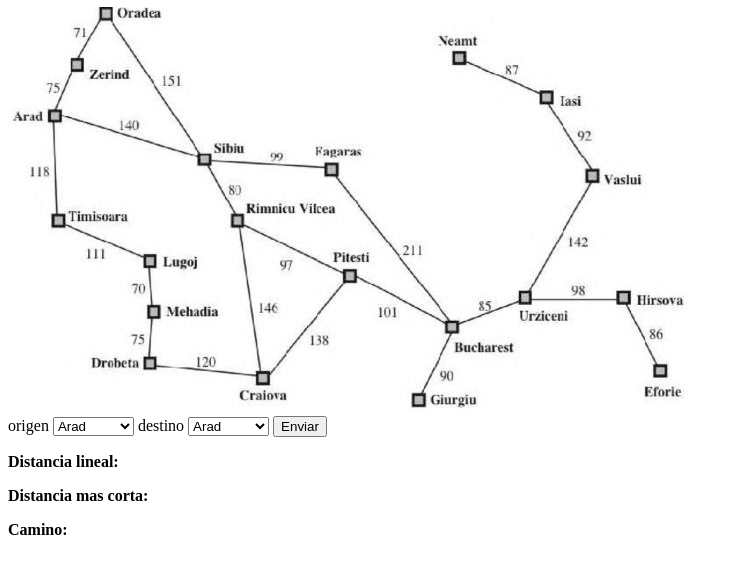
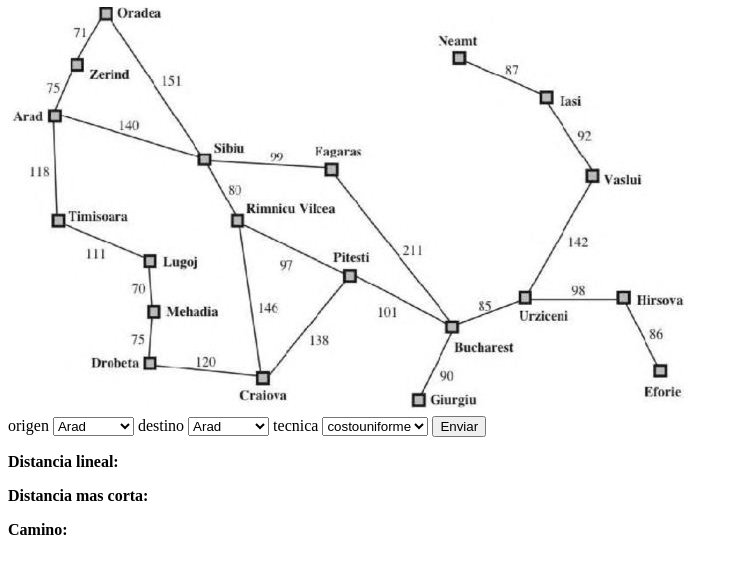
Before and after one commit to lauMv/Rumania, a Flask app: page / in a window 1280 px wide. Shown: the part 81-655 px from the top of the page, without its empty margins (0-739 px from the left). Run offline with Flask 2, Linux system fonts and the light colour scheme; some libraries are stand-ins or nearby versions.

Commit message:
select box

```diff
--- a/app/AgenteViajero.py
+++ b/app/AgenteViajero.py
@@ -23,8 +23,6 @@ class AgenteViajero(AgenteBuscador):
         ciudad_destino = (l2.latitude, l2.longitude)
         distancia_lineal = geodesic(ciudad_origen, ciudad_destino).kilometers
         return distancia_lineal
-        # aqui tu codigo
-        pass
 
     def get_funcion_a(self, camino):
         return self.get_costo(camino) + self.get_heuristica(camino)
--- a/app/Forms.py
+++ b/app/Forms.py
@@ -5,3 +5,4 @@ from wtforms import SelectField
 class CiudadesForm(Form):
     origen = SelectField("origen")
     destino = SelectField("destino")
+    tecnica = SelectField("tecnica")
--- a/main.py
+++ b/main.py
@@ -70,6 +70,7 @@ def index():
     # cargamos las ciudades de nuestro mapa en los combo box
     local_form.origen.choices = [(o, o) for o in rumania.ciudades.keys()]
     local_form.destino.choices = [(o, o) for o in rumania.ciudades.keys()]
+    local_form.tecnica.choices = ["costouniforme","codicioso","A*"]
     # verificamos si se esta enviando las ciudades seleccionadas del combobox al formulario
     if request.method == 'POST':
         # computar distancia lineal de la ciudad origen a ciudad destino
@@ -87,10 +88,11 @@ def index():
         bus = AgenteViajero()
         bus.set_estado_inicial(local_form.origen.data)
         bus.set_estado_meta(local_form.destino.data)
+        bus.set_tecnica(local_form.tecnica.data)
         # seleccionamos la tecnica
         # bus.set_tecnica("costouniforme")
         # bus.set_tecnica("codicioso")
-        bus.set_tecnica("A*")
+        # bus.set_tecnica("A*")
         # insertamos nuestro agente
         rumania.insertar_objeto(bus)
         # ejecutamos nuestro agente
--- a/templates/index.html
+++ b/templates/index.html
@@ -11,8 +11,11 @@
         <form method="post">
             {{render_field(form.origen)}}
             {{render_field(form.destino)}}
+            {{render_field(form.tecnica)}}
             <button type="submit">Enviar</button>
         </form>
+
+
         <p><b>Distancia lineal: </b> {{distancia_lineal}}</p>
         <p><b>Distancia mas corta: </b> {{distancia}}</p>
         <p><b>Camino:</b></p>
```
